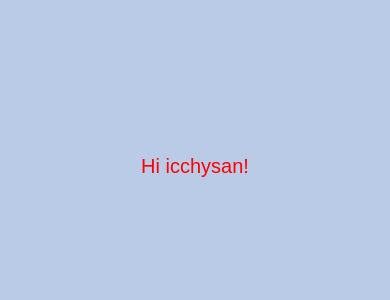
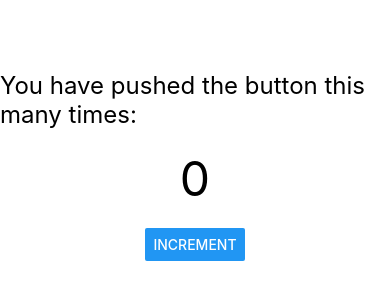
Before and after one commit to sakurakotubaki/react-native-tutorial, a React Native app: screen / in a window 390 px wide. Shown: the part 256-556 px from the top of the page. Built offline with nearby package versions, Linux system fonts and the light colour scheme.

Commit message:
style: button

```diff
--- a/App.tsx
+++ b/App.tsx
@@ -1,26 +1,31 @@
-import React from "react";
-import { StyleSheet, Text, View } from "react-native";
+import React, { useState } from 'react';
+import { Button, Text, View, StyleSheet } from 'react-native';
 
-export default function App() {
+const App = () => {
+  const [counter, setCounter] = useState(0);
+
   return (
     <View style={styles.container}>
-      <Text style={styles.text}>Hi icchysan!</Text>
+      <Text style={styles.text}>You have pushed the button this many times:</Text>
+      <Text style={styles.counter}>{counter}</Text>
+      <Button title="Increment" onPress={() => setCounter(counter + 1)} />
     </View>
-  )
-}
+  );
+};
 
 const styles = StyleSheet.create({
-  // Viewに適用するスタイル
   container: {
     flex: 1,
-    backgroundColor: "#bacbe8",
-    alignItems: "center",
-    justifyContent: "center",
+    justifyContent: 'center',
+    alignItems: 'center',
   },
-  // Textに適用するスタイル
   text: {
-    color: "red",
-    fontSize: 20,
-    fontFamily: "Arial",
+    fontSize: 24,
+  },
+  counter: {
+    fontSize: 48,
+    margin: 20,
   },
 });
+
+export default App;
```
Also changed, not shown: components/ButtonExample.tsx (added, +39 -0 lines).
